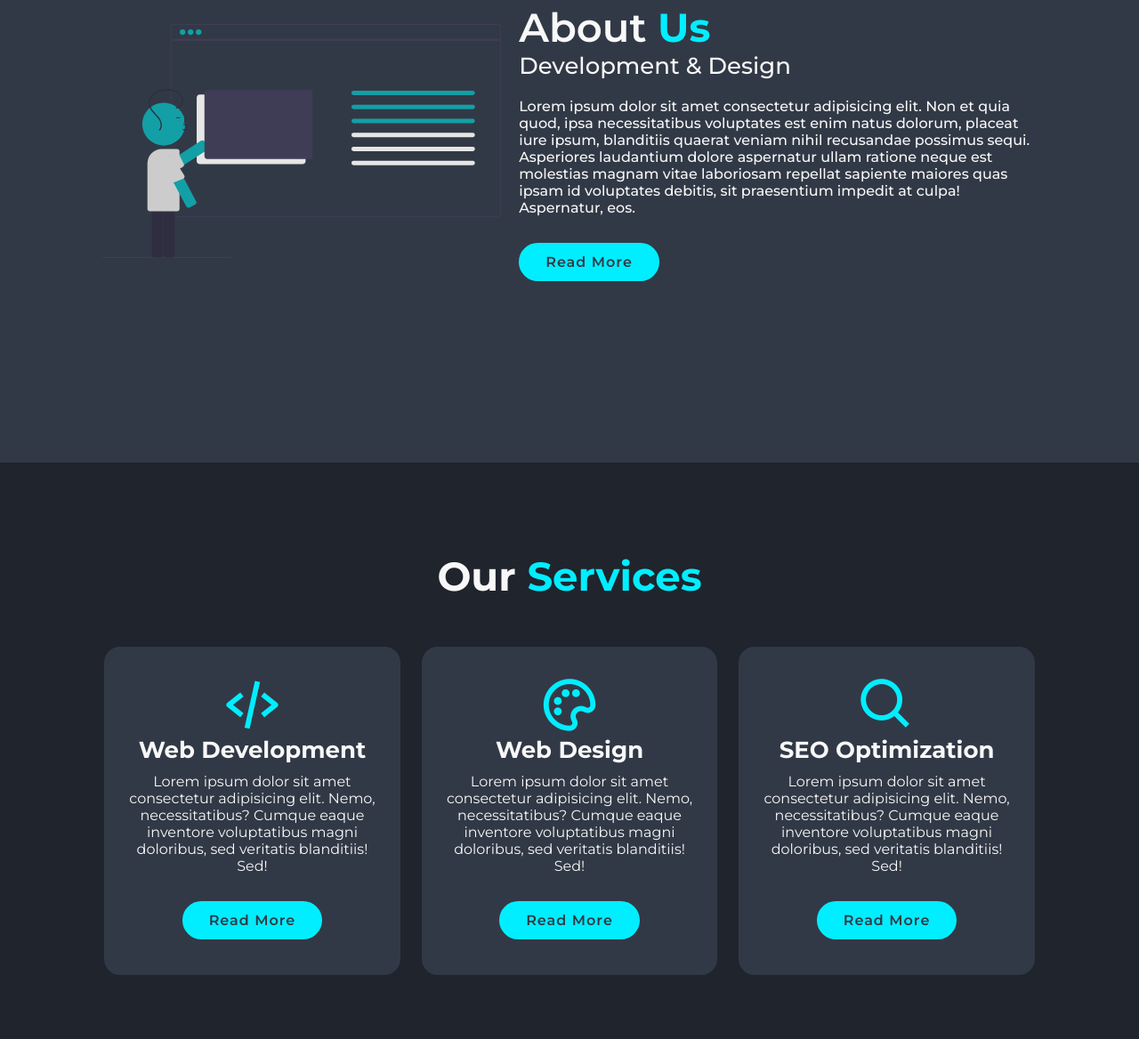
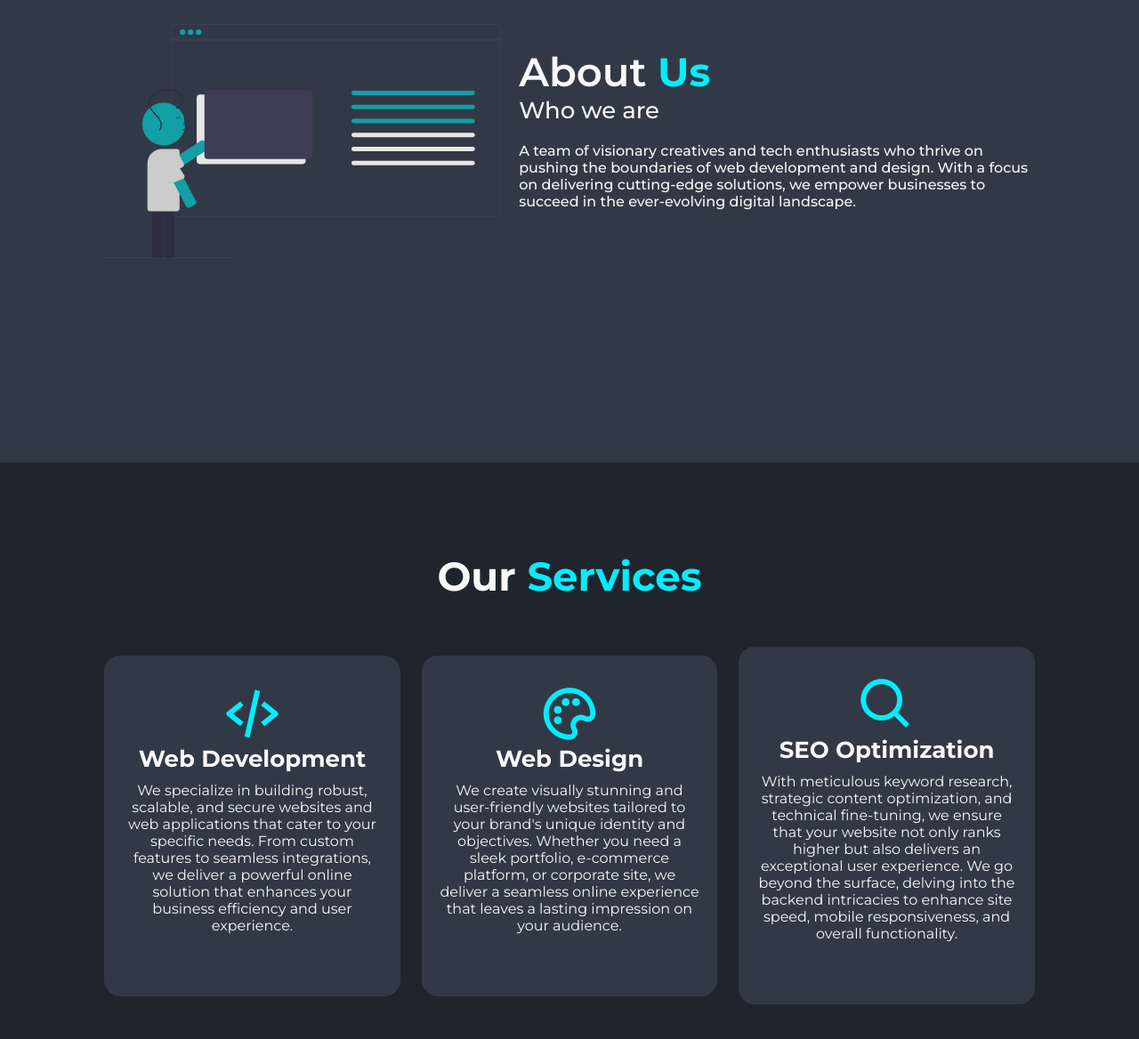
Before and after one commit to zejd-hadzic/zh-digital, a plain HTML site: page index.html in a window 1280 px wide. Shown: the part 1080-2248 px from the top of the page at 89% size. Drawn offline with nearby package versions, Linux system fonts and the light colour scheme.

Commit message:
Update index.html

```diff
--- a/index.html
+++ b/index.html
@@ -59,8 +59,13 @@
           <span class="multiple-text">development agency</span>
         </h3>
         <p>
-          Lorem ipsum dolor sit, amet consectetur adipisicing elit. Ad fugiat ex
-          aperiam perferendis nihil temporibus a! Dolore.
+          Welcome to ZH Digital, where we unite creativity and technology
+                to level up your business. Whether you seek a striking online
+                presence, seamless user experiences, or powerful e-commerce
+                solutions, our team of skilled professionals is committed to
+                delivering excellence at every step. If you're a business
+                looking to get the perfect website for you, look no
+                further!
         </p>
 
         <div class="social-media">
@@ -102,17 +107,13 @@
 
       <div class="about-content">
         <h2 class="heading">About <span>Us</span></h2>
-        <h3>Development & Design</h3>
+        <h3>Who we are</h3>
         <p>
-          Lorem ipsum dolor sit amet consectetur adipisicing elit. Non et quia
-          quod, ipsa necessitatibus voluptates est enim natus dolorum, placeat
-          iure ipsum, blanditiis quaerat veniam nihil recusandae possimus sequi.
-          Asperiores laudantium dolore aspernatur ullam ratione neque est
-          molestias magnam vitae laboriosam repellat sapiente maiores quas ipsam
-          id voluptates debitis, sit praesentium impedit at culpa! Aspernatur,
-          eos.
+           A team of visionary creatives and tech enthusiasts who thrive on
+            pushing the boundaries of web development and design. With a focus
+            on delivering cutting-edge solutions, we empower businesses to
+            succeed in the ever-evolving digital landscape.
         </p>
-        <a href="#" class="btn">Read More</a>
       </div>
     </section>
 
@@ -125,33 +126,32 @@
           <i class="bx bx-code-alt"></i>
           <h3>Web Development</h3>
           <p>
-            Lorem ipsum dolor sit amet consectetur adipisicing elit. Nemo,
-            necessitatibus? Cumque eaque inventore voluptatibus magni doloribus,
-            sed veritatis blanditiis! Sed!
+            We specialize in building robust, scalable, and secure websites
+                and web applications that cater to your specific needs. From
+                custom features to seamless integrations, we deliver a powerful
+                online solution that enhances your business efficiency and user
+                experience.
           </p>
-          <a href="#" class="btn">Read More</a>
         </div>
 
         <div class="services-box">
           <i class="bx bx-palette"></i>
           <h3>Web Design</h3>
           <p>
-            Lorem ipsum dolor sit amet consectetur adipisicing elit. Nemo,
-            necessitatibus? Cumque eaque inventore voluptatibus magni doloribus,
-            sed veritatis blanditiis! Sed!
+            We create visually stunning and user-friendly websites tailored
+                to your brand's unique identity and objectives. Whether you need
+                a sleek portfolio, e-commerce platform, or corporate site, we
+                deliver a seamless online experience that leaves a lasting
+                impression on your audience.
           </p>
-          <a href="#" class="btn">Read More</a>
         </div>
 
         <div class="services-box">
           <i class="bx bx-search"></i>
           <h3>SEO Optimization</h3>
           <p>
-            Lorem ipsum dolor sit amet consectetur adipisicing elit. Nemo,
-            necessitatibus? Cumque eaque inventore voluptatibus magni doloribus,
-            sed veritatis blanditiis! Sed!
+            With meticulous keyword research, strategic content optimization, and technical fine-tuning, we ensure that your website not only ranks higher but also delivers an exceptional user experience. We go beyond the surface, delving into the backend intricacies to enhance site speed, mobile responsiveness, and overall functionality.
           </p>
-          <a href="#" class="btn">Read More</a>
         </div>
       </div>
     </section>
```
